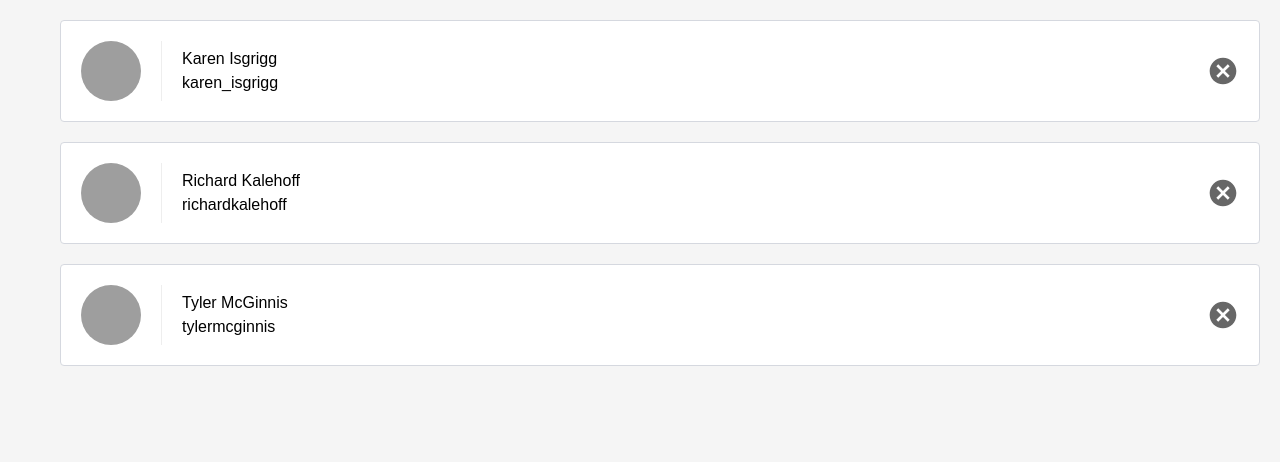
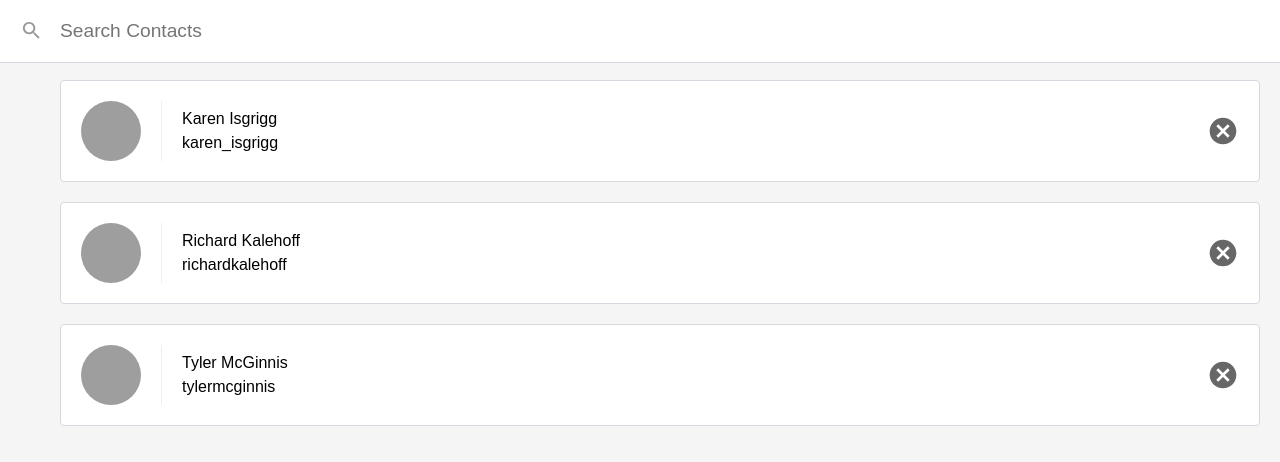
Before and after one commit to KalebNiven/react-contacts-app, a React (Create React App) app: page / in a window 1280 px wide. Shown: the top 462 px of the page. Built offline with nearby package versions, Linux system fonts and the light colour scheme.

Commit message:
Convert ListContacts to a controlled component with a search field

```diff
--- a/src/ListContacts.js
+++ b/src/ListContacts.js
@@ -1,10 +1,35 @@
-import React from 'react';
+import React, {Component} from 'react';
 import PropTypes from 'prop-types';
 
-function ListContacts (props) {
-    return (
+class ListContacts extends Component {
+    static propTypes = {
+        contacts: PropTypes.arrayisRequired,
+        onDeleteContact: PropTypes.func.isRequired,
+    }
+
+    state = {
+        query: ''
+    }
+
+    updateQuery = (query) => {
+        this.setState(() => ({
+            query: query.trim()
+        }))
+    }
+    render() {
+        return(
+            <div className='list-contacts'>
+                <div className='list-contacts-top'>
+                    <input
+                    className='search-contacts'
+                    type='text'
+                    placeholder='Search Contacts'
+                    value={this.state.query}
+                    onChange={(event) => this.updateQuery(event.target.value)}
+                    />
+                </div>
                 <ol className="Contact-list">
-            {props.contacts.map((contact) => (
+                {this.props.contacts.map((contact) => (
                     <li key={contact.id} className='contact-list-item'>
                         <div
                           className='contact-avatar'
@@ -17,19 +42,17 @@
                           <p>{contact.handle}</p>
                         </div>
                         <button
-                        onClick={() => props.onDeleteContact(contact)}
+                            onClick={() => this.props.onDeleteContact(contact)}
                             className='contact-remove'>
                                 Remove
                         </button>
                     </li>
                 ))}
             </ol>
+        </div>
         )
     }
-
-ListContacts.PropTypes = {
-    contacts: PropTypes.array.isRequired,
-    onDeleteContact: PropTypes.func.isRequired,
 }
 
+
 export default ListContacts
```
Also changed, not shown: 1 other file (tests, documents, lock files or other folders). Lines whose indentation alone changed are shown as unchanged.
